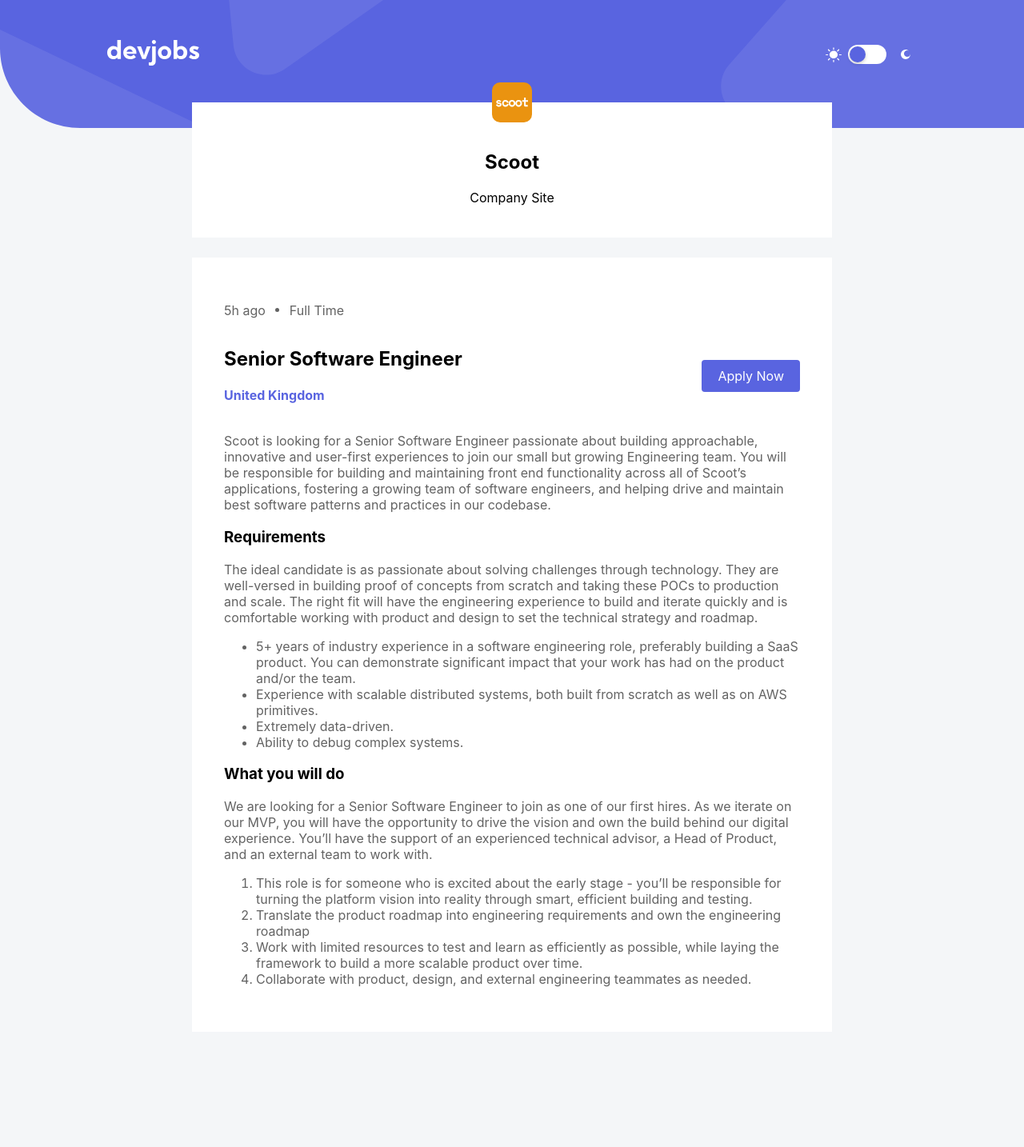
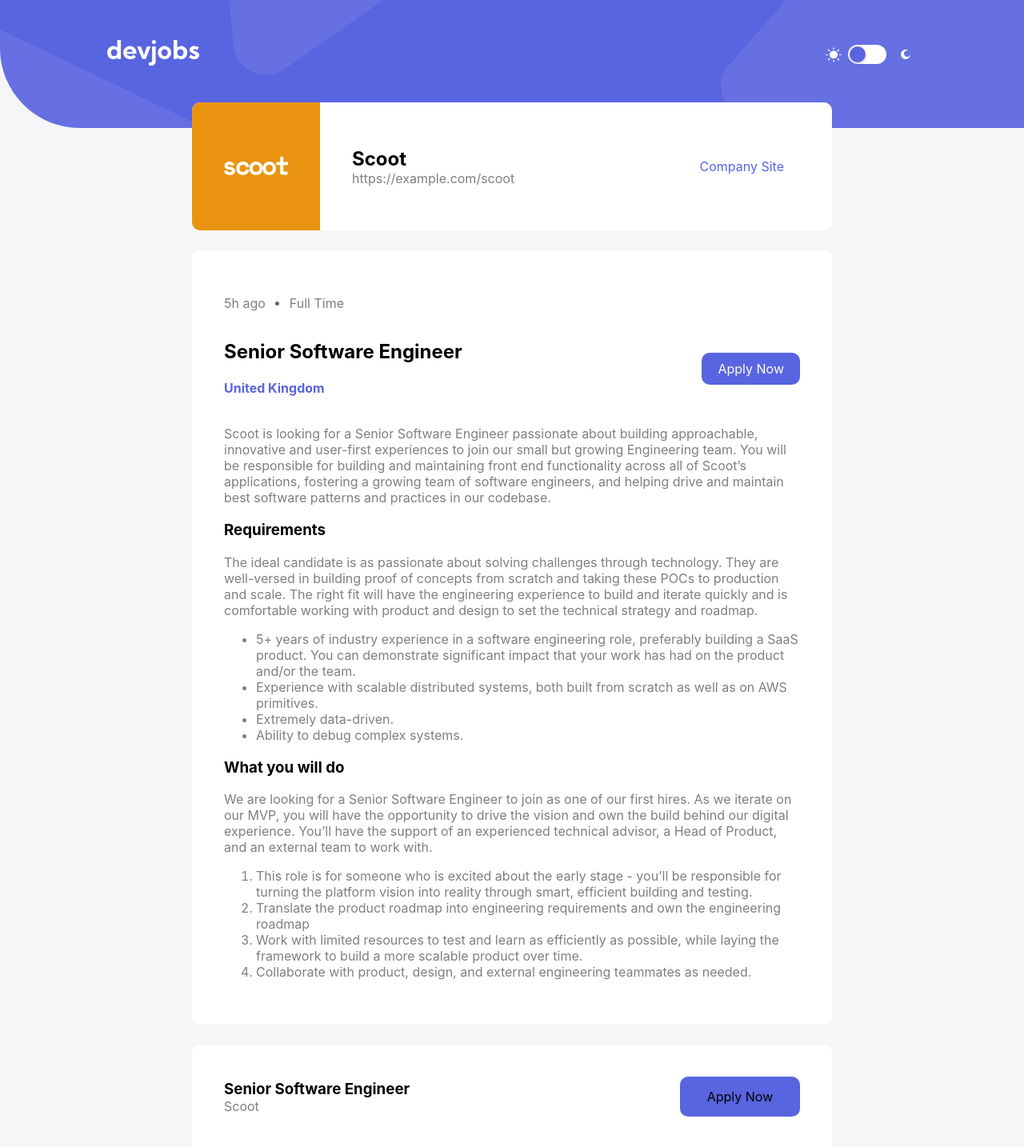
Before and after one commit to Derajatul/devjob-web-app, a Next.js app: page /1 in a window 1280 px wide. Shown: the top 1434 px of the page at 80% size. Before the commit the page ends 1323 px from the top, so only its background shows below. Built offline with nearby package versions, Linux system fonts and the light colour scheme.

Commit message:
full responsive

```diff
--- a/app/[id]/page.module.css
+++ b/app/[id]/page.module.css
@@ -1,8 +1,9 @@
-.container{
+.main{
   padding: 5%;
   background-color: var(--backgroundCard);
   max-width: 800px;
   margin-bottom: 25px;
+  border-radius: 10px;
 }
 
 .jobPostingInfo{
@@ -36,6 +37,7 @@
     border: none;
     border-radius: 4px;
     cursor: pointer;
+  border-radius: 10px;
   }
 
 .logoContainer{
@@ -49,7 +51,7 @@
   top: -25px;
 }
 
-.headContainer{
+.header{
   padding: 5%;
   background-color: var(--backgroundCard);
   max-width: 800px;
@@ -58,6 +60,10 @@
   justify-content: center;
   align-items: center;
   flex-direction: column;
+  border-radius: 10px;
+}
+.desktopHeader{
+  display: none;
 }
 .logo{
   width: 50px;
@@ -72,13 +78,98 @@
 
 .buttonHeader{
   color: #5964e0;
-  background-color:#eeeffc;
+  background-color:var(--backgroundButton1);
   padding: 10px 20px;
+  border-radius: 10px;
 }
 
+.footer{
+  padding: 5%;
+  background-color: var(--backgroundCard);
+  display: flex;
+  justify-content: center;
+  align-items: center;
+  flex-direction: column;
+  border-radius: 10px 10px 0 0;
+}
+.footer div{
+  display: none;
+}
+.footer a{
+  background-color: #5964e0;
+  width:95%;
+  text-align:center;
+  height: 50px;
+  display: flex;
+  align-items: center;
+  justify-content: center;
+  border-radius: 10px;
+}
+
+
 @media (min-width: 768px) {
-    .jobDetails{
-        align-items: center;
-        flex-direction: row;
-    }
+  .header{
+    display: none;
+  }
+  .desktopHeader{
+    padding: 5%;
+    background-color: var(--backgroundCard);
+    max-width: 800px;
+    margin-bottom: 25px;
+    display: flex;
+    justify-content: space-between;
+    align-items: center;
+    flex-direction: row;
+    border-radius: 10px;
+    overflow: hidden;
+  }
+  .desktopHeader div{
+    display: flex;
+    justify-content: center;
+  }
+  .companyWebsite{
+    display: flex;
+    flex-direction: column;
+    margin-left: 80px;
+  }
+  .companyWebsite h2{
+    margin: 0;
+  }
+  .companyWebsite p{
+    margin: 0;
+  }
+  .desktopLogoBackground{
+    height: 80px;
+    width: 80px;
+    transform: scale(2);
+    display: flex;
+    align-items: center;
+    justify-content: center;
+    margin: 0;
+  }
+
+  .jobDetails{
+    align-items: center;
+    flex-direction: row;
+  }
+  .footer{
+    display: flex;
+    flex-direction: row;
+    justify-content: space-between;
+    align-items: center;
+  }
+  .footer div{
+    display: flex;
+    justify-content: center;
+    flex-direction: column;
+  }
+  .footer div h3{
+    margin:0;
+  }
+  .footer div p{
+    margin: 0;
+  }
+  .footer a{
+    width: 150px;
+  }
 }
--- a/app/[id]/page.tsx
+++ b/app/[id]/page.tsx
@@ -7,15 +7,30 @@
   const detailData = filteredData[0]
   return(
     <div>
-      <section className={Styles.headContainer}>
+      {/* Mobile header */}
+      <section className={Styles.header}>
         <div className={Styles.logo} style={{backgroundColor: detailData.logoBackground}}>
           <img src={detailData.logo} />
         </div>
         <h2>{detailData.company}</h2>
-        <Link href={detailData.website}>Company Site</Link>
+        <Link href={detailData.website} className={Styles.buttonHeader}>Company Site</Link>
       </section>
 
-      <section className={Styles.container}>
+      {/* Desktop header */}
+      <section className={Styles.desktopHeader}>
+        <div>
+          <div style={{backgroundColor: detailData.logoBackground}} className={Styles.desktopLogoBackground}>
+            <img src={detailData.logo} />
+          </div>
+          <div className={Styles.companyWebsite}>
+            <h2>{detailData.company}</h2>
+            <p>{detailData.website}</p>
+          </div>
+        </div>
+        <Link className={Styles.buttonHeader} href={detailData.website}>Company Site</Link>
+      </section>
+
+      <section className={Styles.main}>
       <div className={Styles.jobPostingInfo}>
         <p>{detailData.postedAt}</p>
         <span className={Styles.divider}></span>
@@ -44,6 +59,14 @@
         </li>
       ))}</ol>
     </section>
+
+    <section className={Styles.footer}>
+      <div>
+        <h3>{detailData.position}</h3>
+        <p>{detailData.company}</p>
+      </div>
+      <Link href={detailData.apply}>Apply Now</Link>
+    </section>
     </div>
   )
 }
--- a/app/components/Card.module.css
+++ b/app/components/Card.module.css
@@ -7,6 +7,9 @@
   cursor: pointer;
   position: relative;
   border-radius: 10px;
+}
+.container:hover{
+  opacity: 0.8;
 }
 .container h4{
   color: #5964e0;
--- /dev/null
+++ b/app/components/PrimaryButton.module.css
@@ -0,0 +1,6 @@
+.button{
+  background-color: var(--backgroundPrimaryButton);
+  color: var(--textPrimaryButton);
+  padding:10px 20px;
+  border-radius: 10px;
+}
--- a/app/globals.css
+++ b/app/globals.css
@@ -1,14 +1,18 @@
 :root {
-  /* Your default theme */
   --background: #f4f6f8;
   --backgroundCard: #ffffff;
-  --foreground: black;
+  --backgroundButton1: #eeeffc
+  --backgroundPrimaryButton: #5964e0;
+  --textPrimaryButton: #ffffff;
 }
 
 [data-theme='dark'] {
   --background: #121721;
   --backgroundCard: #19202d;
-  --foreground: white;
+  --backgroundButton1: #303642;
+  --backgroundPrimaryButton: #5964e0;
+  --textPrimaryButton: #ffffff;
+
 }
 
 html,
@@ -22,10 +26,15 @@
   text-decoration: none;
 }
 p,li{
-  color: #636363;
+  color: #7f7f7f;
 }
 
-
+button:hover{
+  opacity: 0.7;
+}
+a:hover{
+  opacity: 0.7;
+}
 * {
   /* margin: 0; */
   /* padding: 0; */
```
Also changed, not shown: app/components/PrimaryButton.tsx (added, +11 -0 lines).
